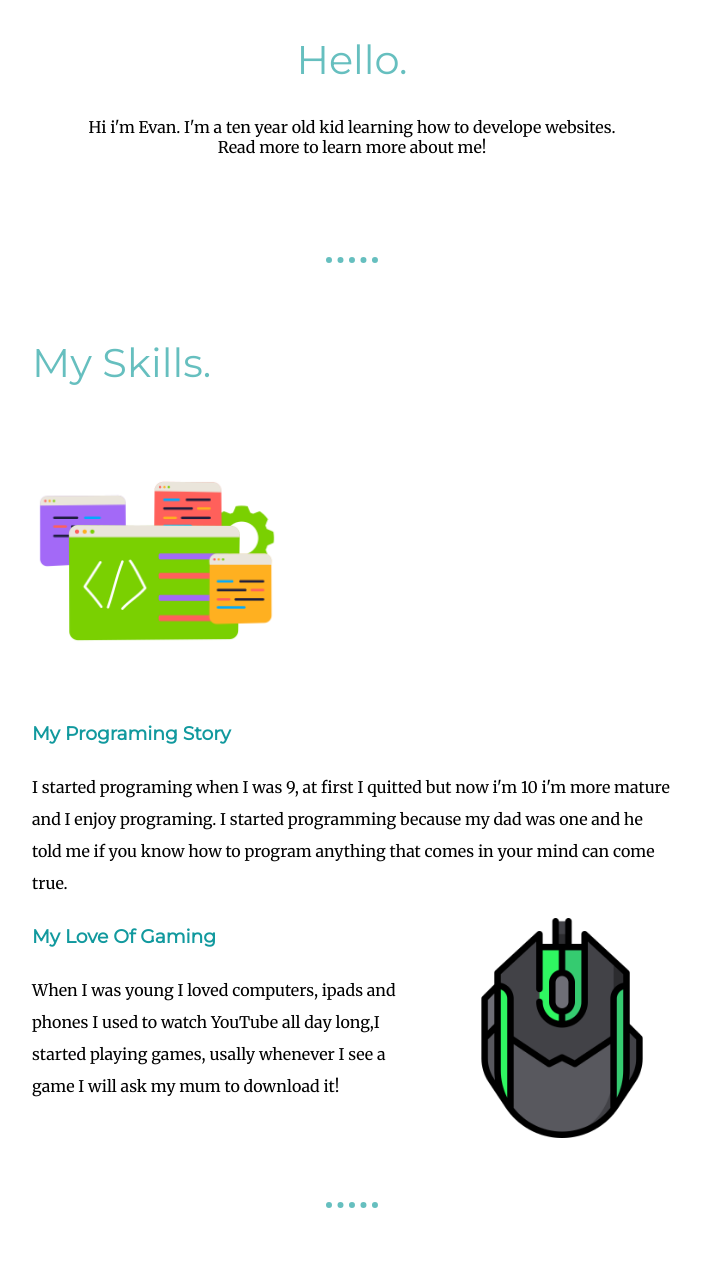
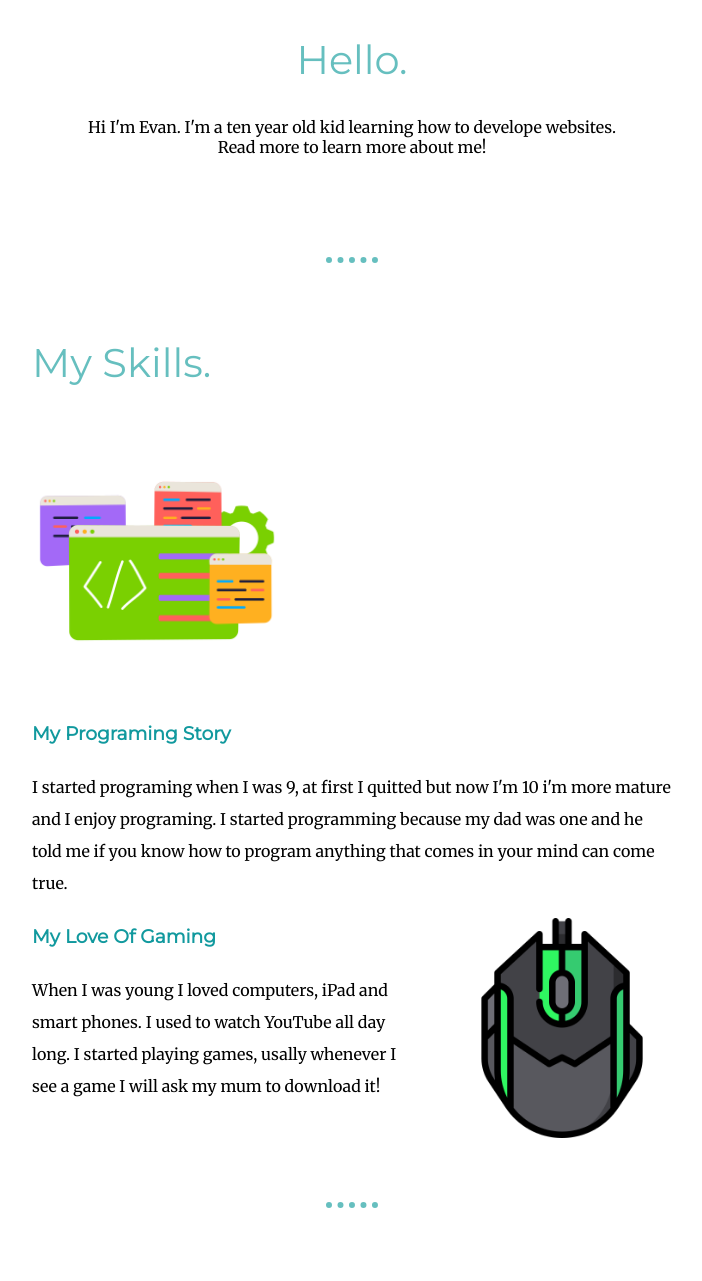
Before and after one commit to Evanpps/MySite, a plain HTML site: page index.html in a window 1280 px wide. Shown: the part 1011-2292 px from the top of the page, without its empty margins (288-990 px from the left). Drawn offline with Linux system fonts and the light colour scheme.

Commit message:
change index.html

```diff
--- a/index.html
+++ b/index.html
@@ -23,7 +23,7 @@
   <div class="profile">
     <img class="computer"src="workplace.gif" alt="Evan web developing">
     <h2>Hello.</h2>
-    <p class="writing">Hi i'm Evan. I'm a ten year old kid learning how to develope websites.<br /> Read more to learn more about me!</p>
+    <p class="writing">Hi I'm Evan. I'm a ten year old kid learning how to develope websites.<br /> Read more to learn more about me!</p>
   </div>
   <hr class="fl">
   <div class="skills">
@@ -31,12 +31,12 @@
     <div class="skill-row">
       <img class="program" src="web-programming.png" alt="">
       <h3>My Programing Story</h3>
-      <p>I started programing when I was 9, at first I quitted but now i'm 10 i'm more mature and I enjoy programing. I started programming because my dad was one and he told me if you know how to program anything that comes in your mind can come true.</p>
+      <p>I started programing when I was 9, at first I quitted but now I'm 10 i'm more mature and I enjoy programing. I started programming because my dad was one and he told me if you know how to program anything that comes in your mind can come true.</p>
     </div>
     <div class="skill-row">
       <img class="mouse" src="computer-mouse.png" alt="">
       <h3>My Love Of Gaming</h3>
-      <p>When I was young I loved computers, ipads and phones I used to watch YouTube all day long,I started playing games, usally whenever I see a game I will ask my mum to download it!
+      <p>When I was young I loved computers, iPad and smart phones. I used to watch YouTube all day long. I started playing games, usally whenever I see a game I will ask my mum to download it!
     </div>
   </div>
   <hr>
@@ -50,7 +50,7 @@
   <div class="contact-me">
     <h2>Get In Touch</h2>
     <h3>Click contact me to contact me!</h3>
-    <p class="fp">the websites below my contacts is how i became a programer.</p>
+    <p class="fp">the websites below my contacts is how I became a programer.</p>
     <a class="btn" href="mailto:evancharizard8@gmail.com">CONTACT ME</a></a>
   </div>
 </div>
```
